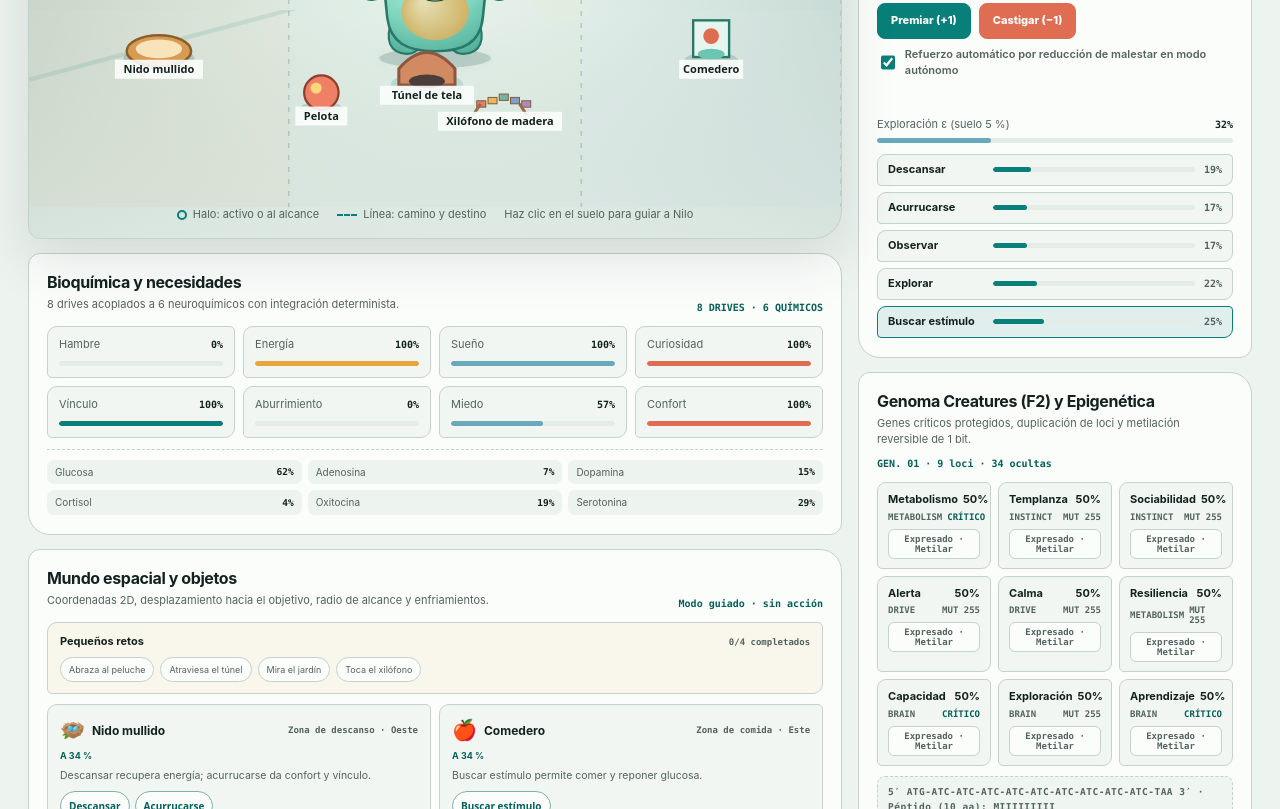
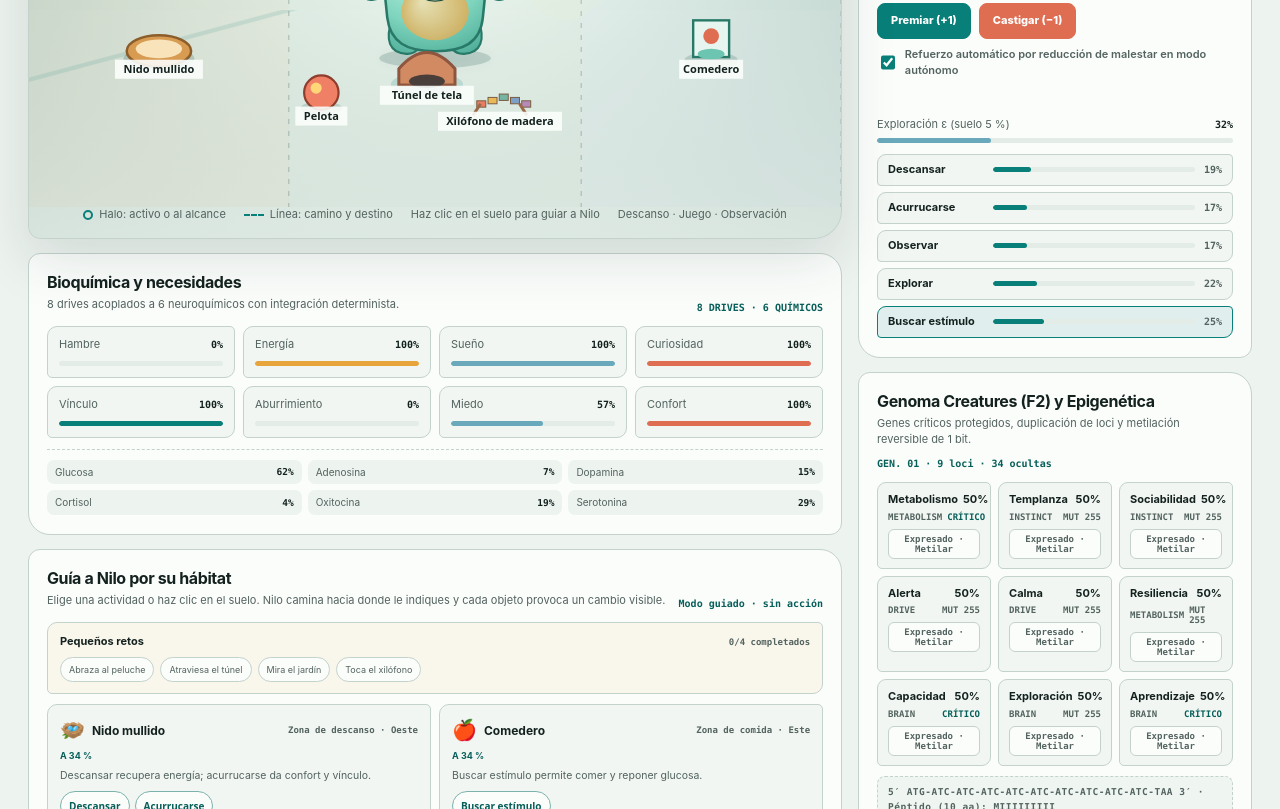
Before and after one commit to Purplerave/creatures, a website built with Vite: page index.html in a window 1280 px wide. Shown: the part 603-1412 px from the top of the page. Built offline with nearby package versions, Linux system fonts and the light colour scheme.

Commit message:
Clarify habitat guidance and zone names

```diff
--- a/index.html
+++ b/index.html
@@ -901,7 +901,7 @@
             <p class="habitat-caption" aria-label="Leyenda del hábitat">
               <span><i class="legend-halo" aria-hidden="true"></i> Halo: activo o al alcance</span>
               <span><i class="legend-route" aria-hidden="true"></i> Línea: camino y destino</span>
-              <span>Haz clic en el suelo para guiar a Nilo</span>
+              <span>Haz clic en el suelo para guiar a Nilo</span><span>Descanso · Juego · Observación</span>
             </p>
           </section>
 
@@ -920,8 +920,8 @@
           <section class="world-panel" aria-labelledby="world-title">
             <div class="panel-heading">
               <div>
-                <h2 id="world-title">Mundo espacial y objetos</h2>
-                <p>Coordenadas 2D, desplazamiento hacia el objetivo, radio de alcance y enfriamientos.</p>
+                <h2 id="world-title">Guía a Nilo por su hábitat</h2>
+                <p>Elige una actividad o haz clic en el suelo. Nilo camina hacia donde le indiques y cada objeto provoca un cambio visible.</p>
               </div>
               <output id="world-action" class="drive-count" aria-label="Origen y verbo de la última acción">Cerebro · sin acción</output>
             </div>
```
